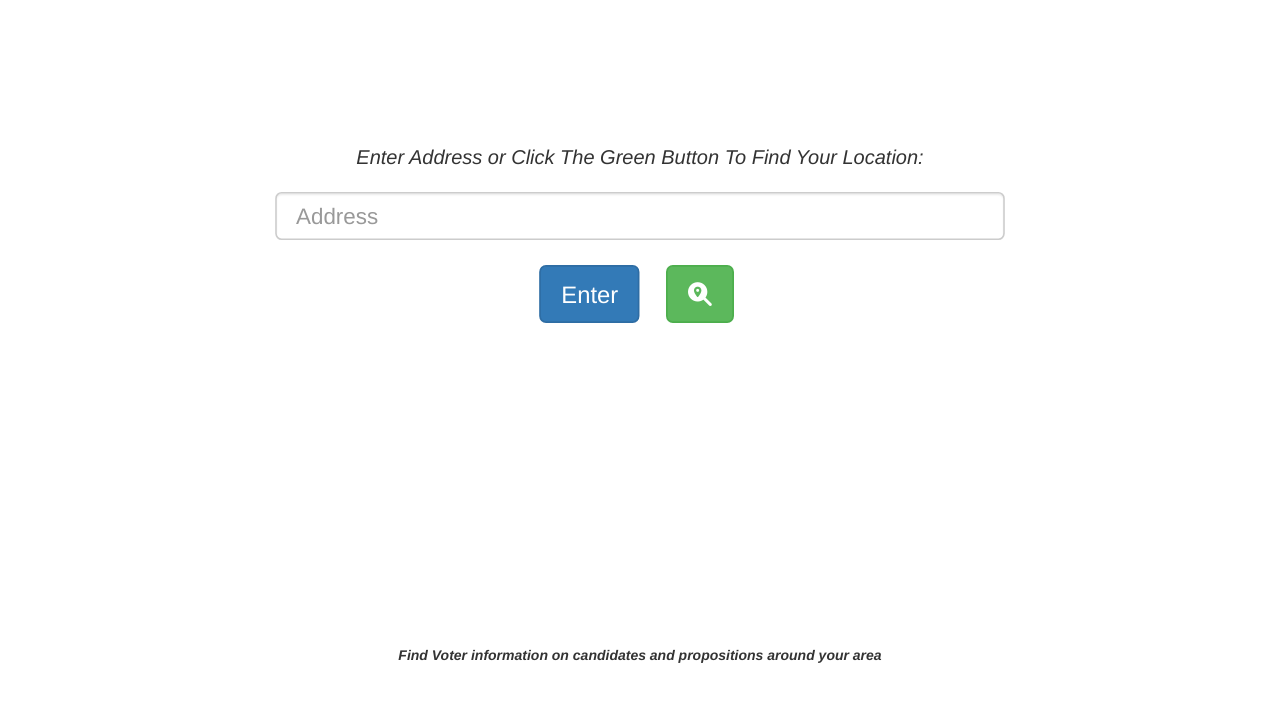
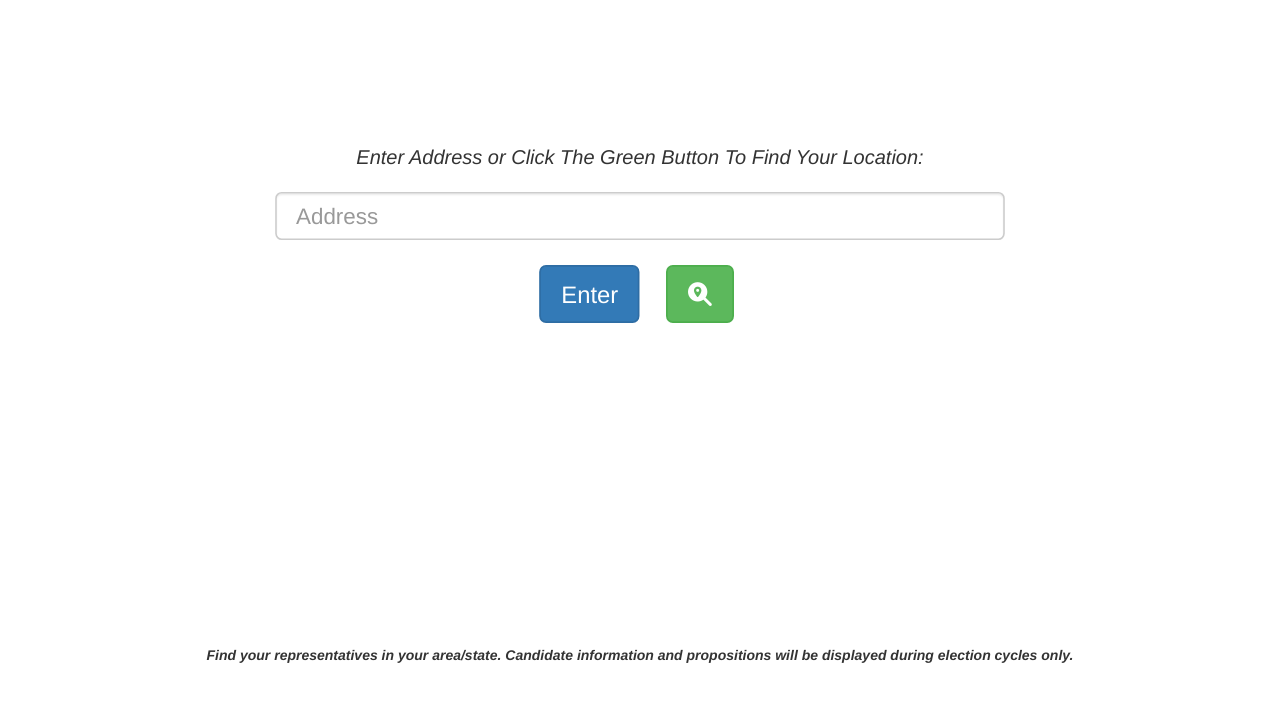
Before and after one commit to carloscodes/election-app, a plain HTML site: page index.html in a window 1280 px wide. Shown: the part 83-784 px from the top of the page. Drawn offline with nearby package versions, Linux system fonts and the light colour scheme; some packages are replaced by stand-ins of ours.

Commit message:
representatives only

```diff
--- a/index.html
+++ b/index.html
@@ -97,7 +97,8 @@
     </div>
 
     <h5 id="footer">
-      Find Voter information on candidates and propositions around your area
+      Find your representatives in your area/state. Candidate information and
+      propositions will be displayed during election cycles only.
     </h5>
   </body>
 </html>
--- a/main.js
+++ b/main.js
@@ -216,7 +216,7 @@ takeAddress = () => {
    * Initialize the API client and make a request.
    */
   gapi.client.setApiKey('AIzaSyDMaos2Ppqe76FRC6cII_k-oC2gi89MeUc');
-  lookup(`${s}`, renderResults);
+  //lookup(`${s}`, renderResults);
   getRepresentatives(s, reps);
 };
 
@@ -249,7 +249,7 @@ getLocation = () => {
 
           userInput.value = address;
           gapi.client.setApiKey('AIzaSyDMaos2Ppqe76FRC6cII_k-oC2gi89MeUc');
-          lookup(address, renderResults);
+          //lookup(address, renderResults);
           getRepresentatives(address, reps);
         } else {
           console.log('no results found. ');
```
